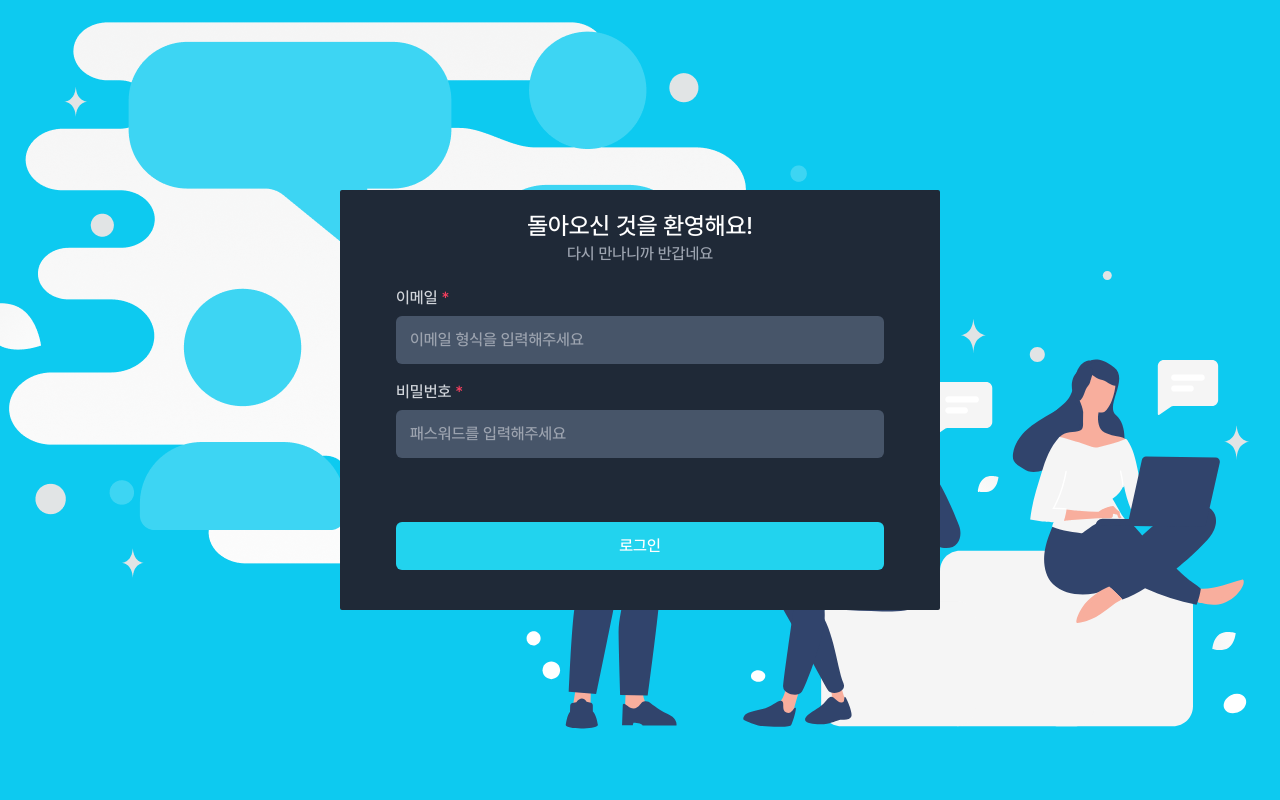
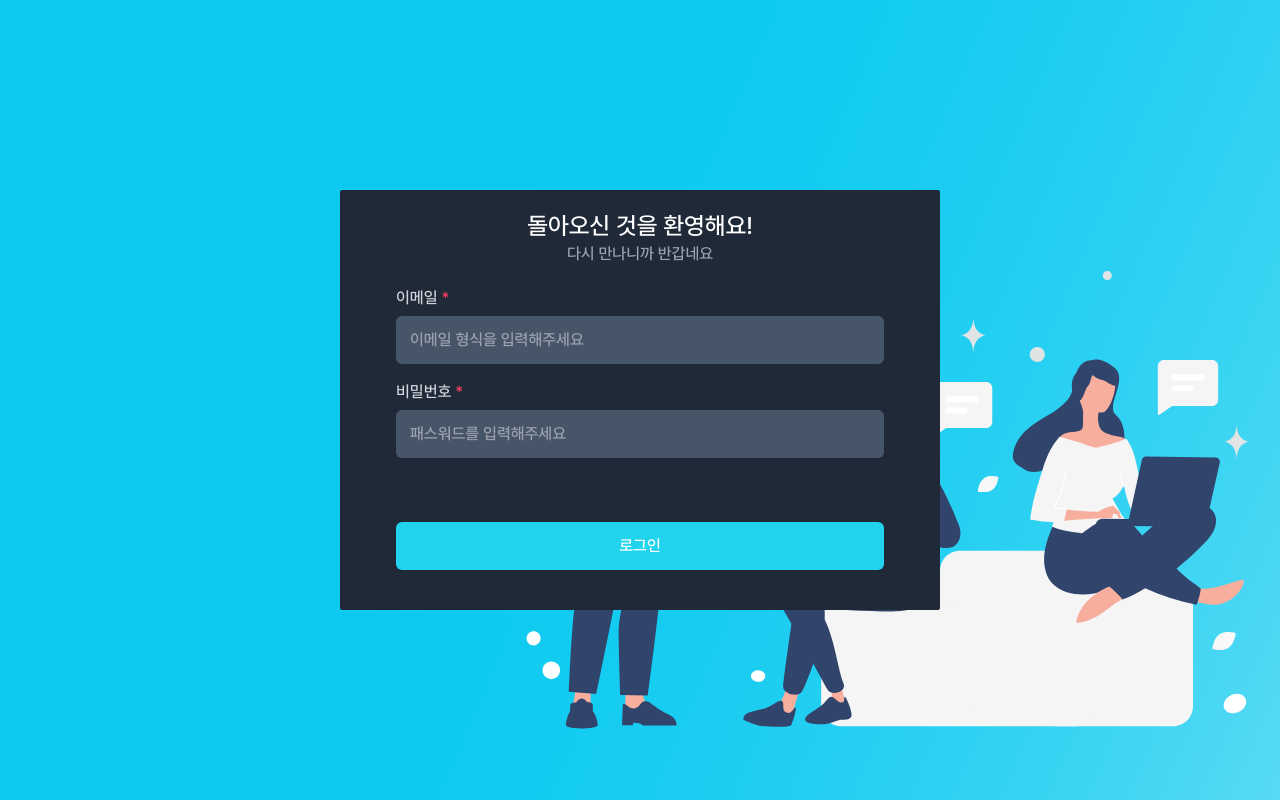
Before and after one commit to Heckel93/multi_proj01, a website built with Vite: page src/doc/login.html in a window 1280 px wide. Built offline with nearby package versions, Linux system fonts and the light colour scheme.

Commit message:
feat: 로그인 페이지 디자인 개선

```diff
--- a/src/doc/login.html
+++ b/src/doc/login.html
@@ -7,11 +7,6 @@
 <link rel="stylesheet" href="/src/style/style.css">
 <link rel="stylesheet" href="/src/style/login.css">
 <body>
-  <img
-    src="/login_chat.png"
-    alt="login_chat"
-    class="absolute left-0 top-0"
-  >
   <img
     src="/login_chat02.svg"
     alt="login_chat"
--- a/src/style/login.css
+++ b/src/style/login.css
@@ -1,5 +1,5 @@
 html, body {
-    background-color: #0DCAF0;
+    background: linear-gradient(113.18deg, #0DCAF0 35.01%, rgba(13, 202, 240, 0) 152.68%);
     height: 100%;
 }
 
```
